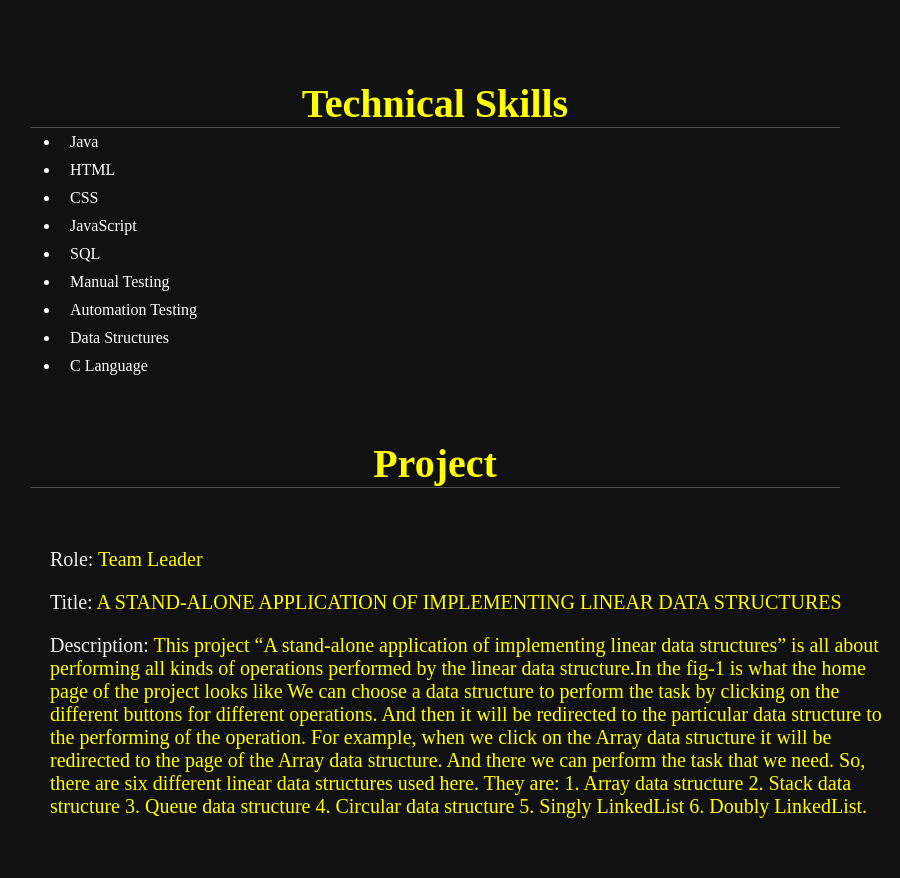
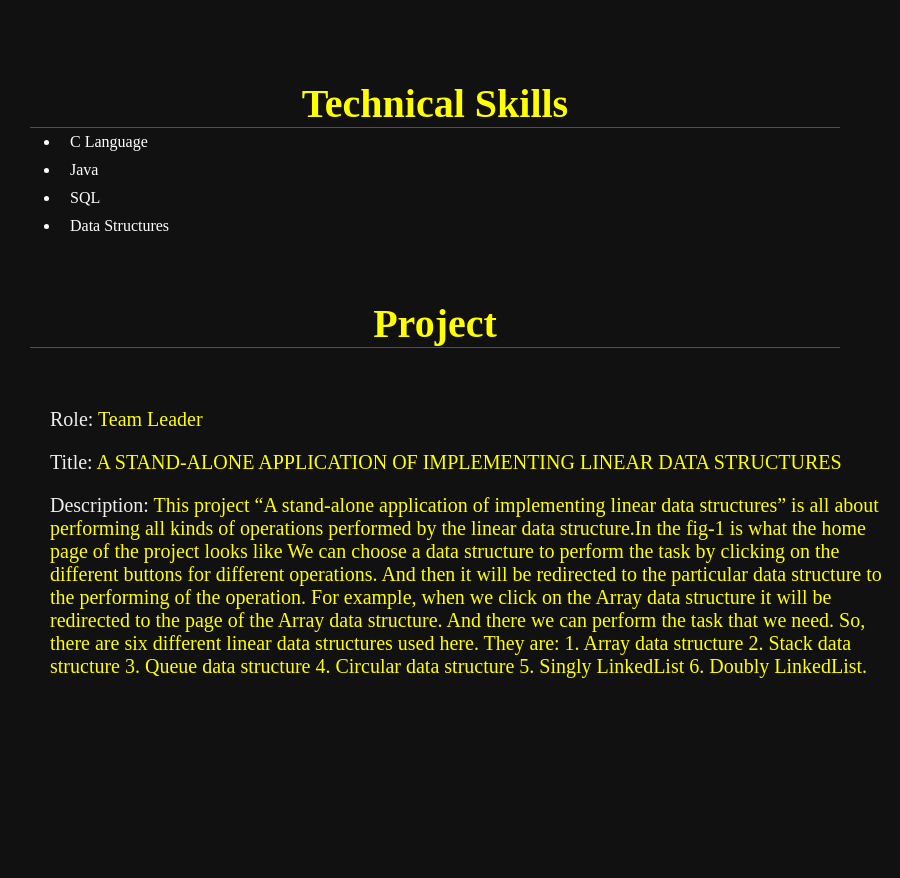
Before and after one commit to SriRamDabbakuti/Sri-ram, a plain HTML site: page index.html in a window 1280 px wide. Shown: the part 800-1678 px from the top of the page, without its empty margins (380-1280 px from the left). After the commit the page ends 1538 px from the top, so only its background shows below. Drawn offline with Linux system fonts and the light colour scheme.

Commit message:
Update index.html

```diff
--- a/index.html
+++ b/index.html
@@ -70,17 +70,10 @@
     <div>
 
     <ul id="lis">
+        <li>C Language</li>
         <li>Java</li>
-        <!--<li>C++</li>--->
-        <li>HTML</li>
-        <li>CSS</li>
-        <li>JavaScript</li>
-         <!--<li>Oracle</li>-->
         <li>SQL</li>
-        <li>Manual Testing</li>
-        <li>Automation Testing</li>
         <li>Data Structures</li>
-        <li>C Language</li>
     </ul>
 </div>
 </section>
```
